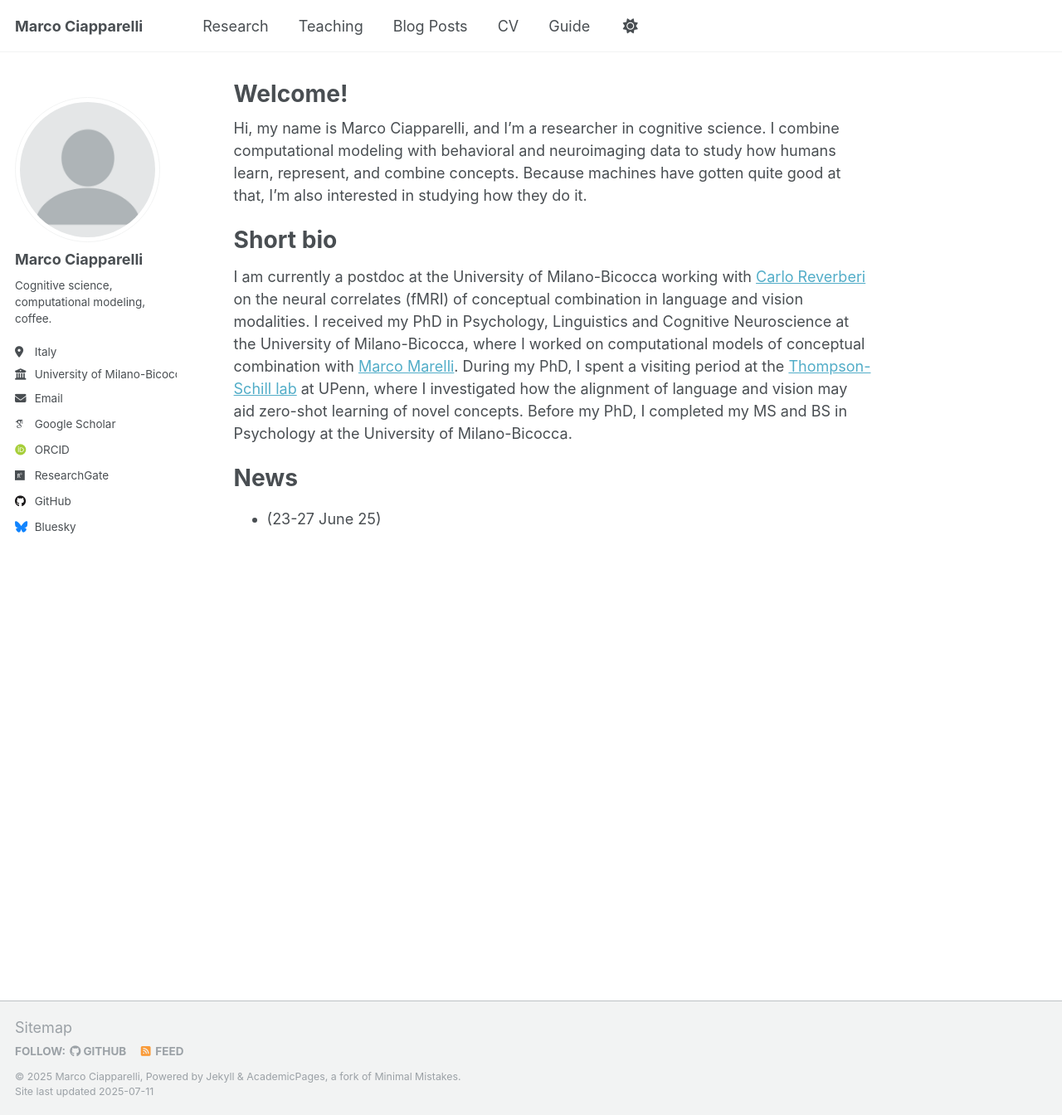
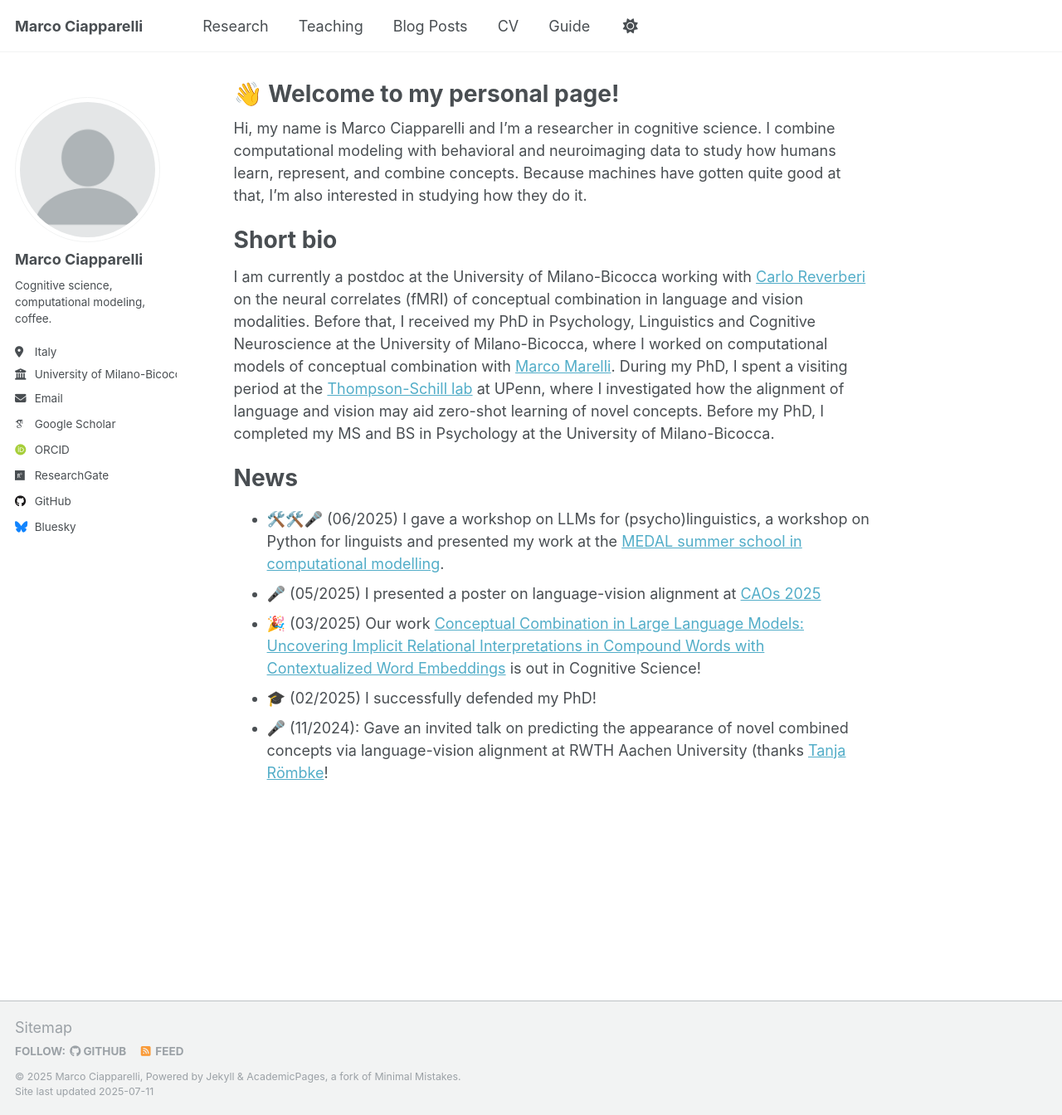
Before and after one commit to MarcoCiapparelli/MarcoCiapparelli.github.io, a Jekyll site: the page built from _pages/about.md, in a window 1280 px wide and 1344 px high. Shown: the whole window at 83% size. Built offline with Jekyll 4.4.1, drawn with Linux system fonts in a browser that asks for light colours; some web fonts are replaced; a script that is not in the unit is left out.

Commit message:
Update about.md
updated main page

```diff
--- a/_pages/about.md
+++ b/_pages/about.md
@@ -1,18 +1,23 @@
 ---
 permalink: /
-title: "Welcome!"
+title: "👋 Welcome to my personal page!"
 author_profile: true
 redirect_from:
   - /about/
   - /about.html
 ---
 
-Hi, my name is Marco Ciapparelli, and I'm a researcher in cognitive science. I combine computational modeling with behavioral and neuroimaging data to study how humans learn, represent, and combine concepts. Because machines have gotten quite good at that, I'm also interested in studying how they do it.
+Hi, my name is Marco Ciapparelli and I'm a researcher in cognitive science. I combine computational modeling with behavioral and neuroimaging data to study how humans learn, represent, and combine concepts. Because machines have gotten quite good at that, I'm also interested in studying how they do it.
 
 Short bio
 ======
-I am currently a postdoc at the University of Milano-Bicocca working with [Carlo Reverberi](https://scholar.google.com/citations?user=TeyiNGIAAAAJ&hl=en) on the neural correlates (fMRI) of conceptual combination in language and vision modalities. I received my PhD in Psychology, Linguistics and Cognitive Neuroscience at the University of Milano-Bicocca, where I worked on computational models of conceptual combination with [Marco Marelli](https://www.marcomarelli.net/). During my PhD, I spent a visiting period at the [Thompson-Schill lab](https://web.sas.upenn.edu/schill-lab/) at UPenn, where I investigated how the alignment of language and vision may aid zero-shot learning of novel concepts. Before my PhD, I completed my MS and BS in Psychology at the University of Milano-Bicocca.
+I am currently a postdoc at the University of Milano-Bicocca working with [Carlo Reverberi](https://scholar.google.com/citations?user=TeyiNGIAAAAJ&hl=en) on the neural correlates (fMRI) of conceptual combination in language and vision modalities. Before that, I received my PhD in Psychology, Linguistics and Cognitive Neuroscience at the University of Milano-Bicocca, where I worked on computational models of conceptual combination with [Marco Marelli](https://www.marcomarelli.net/). During my PhD, I spent a visiting period at the [Thompson-Schill lab](https://web.sas.upenn.edu/schill-lab/) at UPenn, where I investigated how the alignment of language and vision may aid zero-shot learning of novel concepts. Before my PhD, I completed my MS and BS in Psychology at the University of Milano-Bicocca.
 
 News
 ======
-*  (23-27 June 25)
+*  🛠️🛠️🎤 (06/2025) I gave a workshop on LLMs for (psycho)linguistics, a workshop on Python for linguists and presented my work at the [MEDAL summer school in computational modelling](https://medal.ut.ee/event/medal-summer-school-in-computational-linguistics/).
+*  🎤 (05/2025) I presented a poster on language-vision alignment at [CAOs 2025](https://event.unitn.it/cimec-caos/)
+*  🎉 (03/2025) Our work [Conceptual Combination in Large Language Models: Uncovering Implicit Relational Interpretations in Compound Words with Contextualized Word Embeddings](https://doi.org/10.1111/cogs.70048) is out in Cognitive Science!
+*  🎓 (02/2025) I successfully defended my PhD!
+*  🎤 (11/2024): Gave an invited talk on predicting the appearance of novel combined concepts via language-vision
+ alignment at RWTH Aachen University (thanks [Tanja Römbke](https://tanjaroembke.net/)!
```
